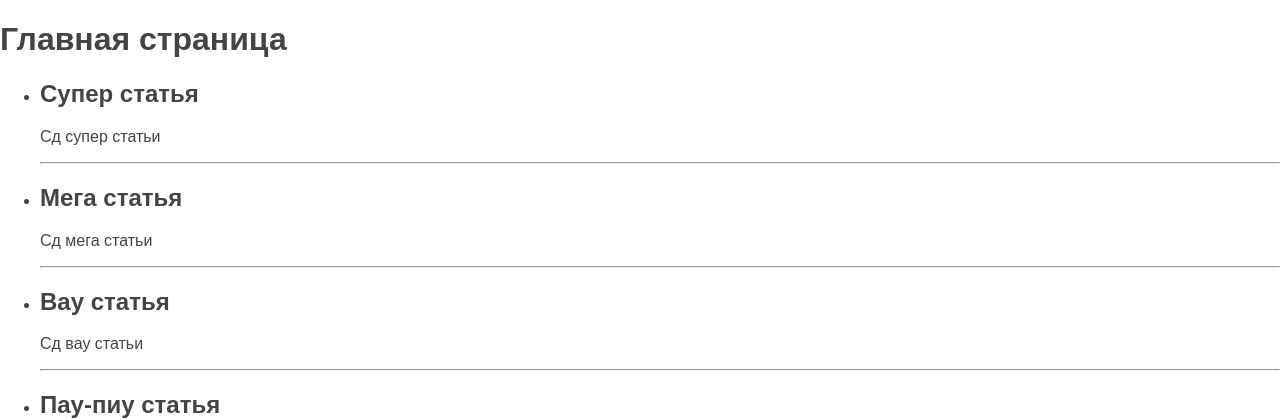
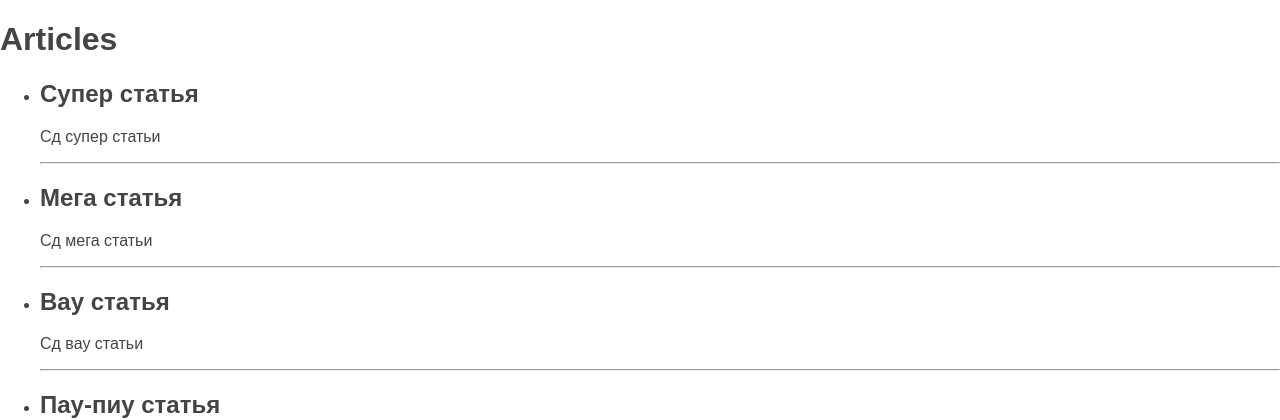
Before and after one commit to morsiiik/lab-house, a Django app: page /articles/ in a window 1280 px wide. Shown: the top 420 px of the page. Run offline with Django 3.2, Linux system fonts and the light colour scheme; data comes from the database, SQL or seed files in the repository.

Commit message:
i did some shit

```diff
--- a/lab_house/articles/templates/articles/base.html
+++ b/lab_house/articles/templates/articles/base.html
@@ -9,11 +9,17 @@
 </head>
 <body>
 
+{% block header %}
+{% endblock %}
+
 {% block mainmenu %}
 {% endblock %}
 
 {% block content %}
 {% endblock %}
 
+{% block footer %}
+{% endblock %}
+
 </body>
 </html>
--- /dev/null
+++ b/lab_house/articles/templates/articles/footer.html
@@ -0,0 +1,5 @@
+{% extends 'articles/base.html' %}
+{% block footer %}
+    <h1>{{ title }}</h1>
+    <p>articles[0] morsiiik justddreamm Copyrigh 2021</p>
+{% endblock %}
--- /dev/null
+++ b/lab_house/articles/templates/articles/header.html
@@ -0,0 +1,5 @@
+{% extends 'articles/base.html' %}
+{% block header %}
+    <h1>{{ title }}</h1>
+    <p>About page content</p>
+{% endblock %}
--- a/lab_house/articles/templates/articles/index.html
+++ b/lab_house/articles/templates/articles/home.html
@@ -3,10 +3,10 @@
 {% block content %}
     <h1>{{ title }}</h1>
     <ul>
-        {% for p in posts %}
+        {% for a in articles %}
             <li>
-                <h2>{{ p.title }}</h2>
-                <p>{{ p.content }}</p>
+                <h2>{{ a.title }}</h2>
+                <p>{{ a.content }}</p>
                 <hr>
             </li>
         {% endfor %}
--- a/lab_house/articles/urls.py
+++ b/lab_house/articles/urls.py
@@ -2,7 +2,7 @@ from django.urls import path, re_path  # for regular expressions
 from .views import *  # imports all the function in the concerned file
 
 urlpatterns = [
-	path('', index, name = 'home'),  # home path, redirection also if 'home' returned with redirection somewhere
+	path('', home, name = 'home'),  # home path, redirection also if 'home' returned with redirection somewhere
 	path('about/', about, name = 'about'),
 	path('hot/', hot_articles),  # to hot
 	path('all/', all_articles),  # to all
--- a/lab_house/articles/views.py
+++ b/lab_house/articles/views.py
@@ -3,13 +3,21 @@ from django.http import HttpResponse, HttpResponseNotFound, Http404
 from .models import *
 
 
-menu = ['О сайте', 'Добавить статью', 'Обратная связь', 'Войти']
+menu = ['Войти', 'Добавить статью', 'Обратная связь', 'О сайте']
 
 
-# functions to show various pages here
+def home(request):
+	context = {
+		'title': 'Articles',
+		'menu': menu,
+		'articles': Articles.objects.all()
+	}
+	return render(request, 'articles/home.html', context = context)
+
+
 def index(request):
 	posts = Articles.objects.all()
-	return render(request, 'articles/index.html', {'posts': posts, 'menu': menu, 'title': 'Главная страница'})
+	return render(request, 'articles/home.html', {'posts': posts, 'menu': menu, 'title': 'Главная страница'})
 
 
 def about(request):
```
